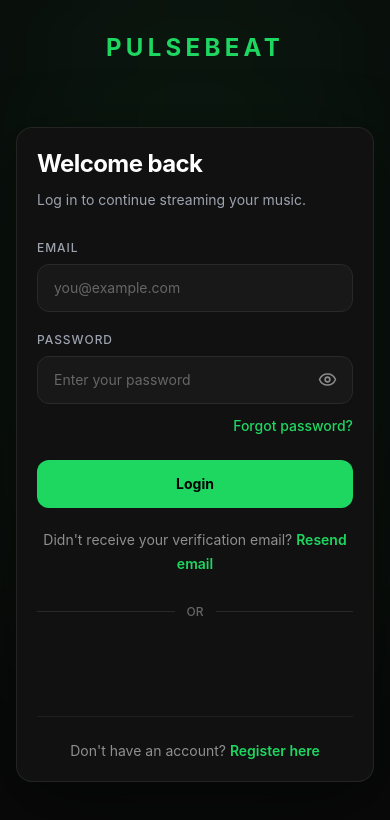
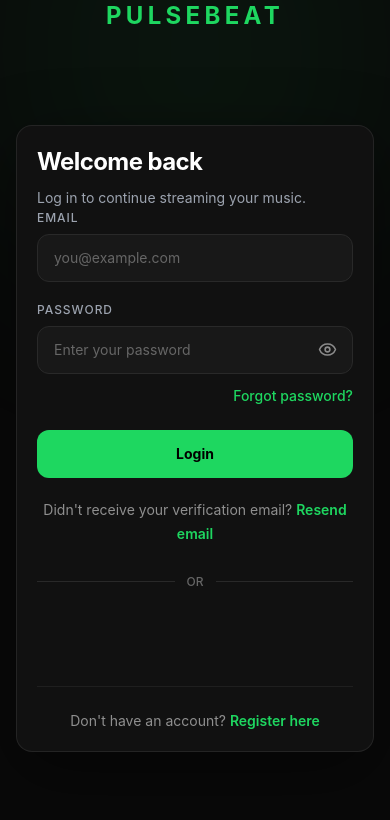
Before and after one commit to kaytech11/PulseBeat, a React (Vite) app in the folder client/: page /login in a window 390 px wide. Shown: the top 820 px of the page. Built offline with nearby package versions, Linux system fonts and the light colour scheme; no server answers.

Commit message:
login design

```diff
--- a/client/src/pages/LoginPage.tsx
+++ b/client/src/pages/LoginPage.tsx
@@ -448,12 +448,12 @@ const LoginPage = () => {
     <div className="relative min-h-screen w-full overflow-hidden h-full inset-0 bg-[#090909] text-white">
 
       {/* Ambient background glow */}
-      <div className="pointer-events-none absolute -top-40 left-1/2 h-full w-[420px] -translate-x-1/2 rounded-full bg-[#1ED760]/[0.07] blur-[120px]" />
+      <div className="pointer-events-none absolute -top-40 left-1/2 h-[420px] w-[420px] -translate-x-1/2 rounded-full bg-[#1ED760]/[0.07] blur-[120px]" />
 
       <div className="relative flex min-h-screen flex-col">
 
         {/* Logo */}
-        <header className="flex justify-center px-5 pt-8 sm:pt-12 lg:pt-14">
+        <header className="flex justify-center px-5  sm:pt-12 lg:pt-14">
           <Link
             to="/login"
             className="text-2xl font-bold tracking-[0.18em] text-[#1ED760] transition-opacity hover:opacity-90 sm:text-3xl"
@@ -467,22 +467,10 @@ const LoginPage = () => {
 
           <form
             onSubmit={handleSubmit}
-            className="
-              w-full
-              max-w-[430px]
-              rounded-2xl
-              border
-              border-white/[0.08]
-              bg-[#111111]
-              p-5
-              shadow-[0_20px_70px_rgba(0,0,0,0.45)]
-              sm:p-8
-              lg:p-9
-            "
-          >
+            className="w-full max-w-[430px] rounded-2xl border border-white/[0.08] bg-[#111111] p-5 shadow-[0_20px_70px_rgba(0,0,0,0.45)] sm:p-8  lg:p-9">
 
             {/* Heading */}
-            <div className="mb-7">
+            <div className="">
               <h1 className="text-2xl font-bold tracking-tight text-white sm:text-3xl">
                 Welcome back
               </h1>
```
